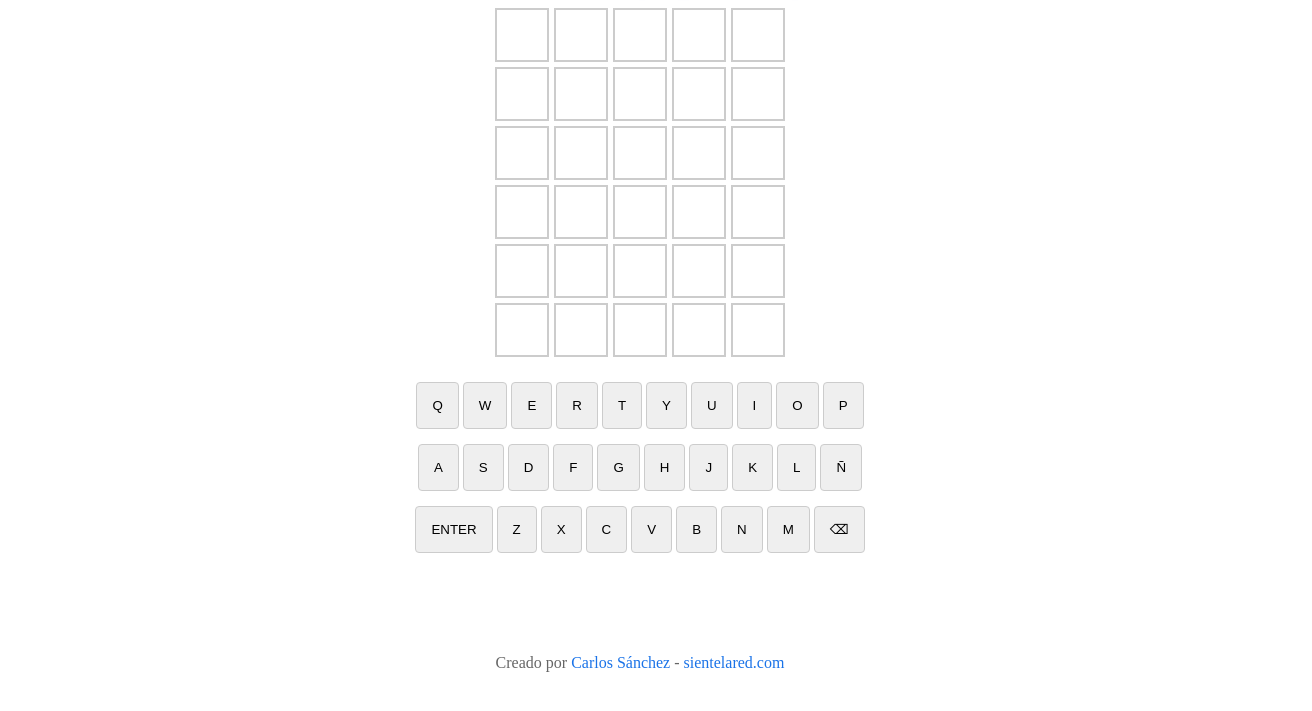
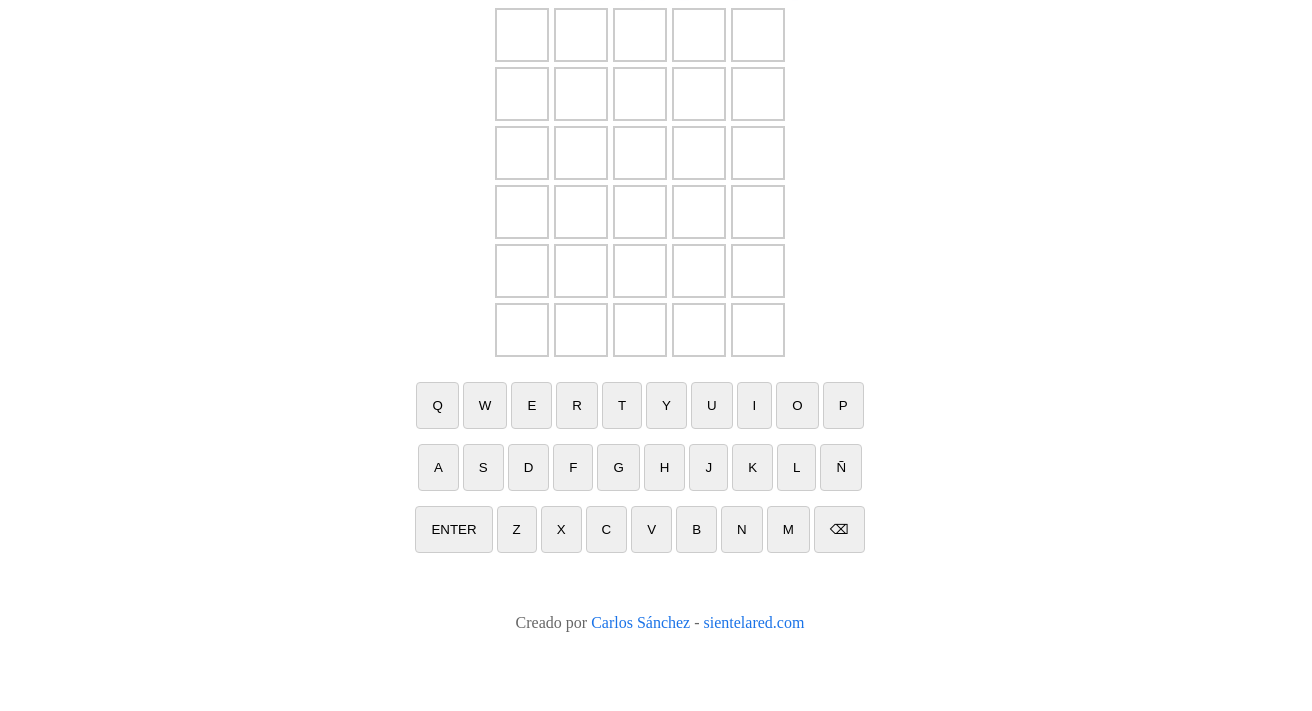
Before and after one commit to MaGaiDeN/wordless, a plain HTML site: page index.html in a window 1280 px wide. Shown: the part 171-882 px from the top of the page, 1312 px wide, since content can reach past the window. After the commit the page ends 847 px from the top, so only its background shows below. Drawn offline with Linux system fonts and the light colour scheme; no server answers.

Commit message:
fix: mejora alineación de título y footer

```diff
--- a/styles.css
+++ b/styles.css
@@ -316,3 +316,9 @@ footer a {
 footer a:hover {
     text-decoration: underline;
 }
+
+.title, footer {
+    text-align: center;
+    width: 100%;
+    margin: 0 auto;
+}
```
